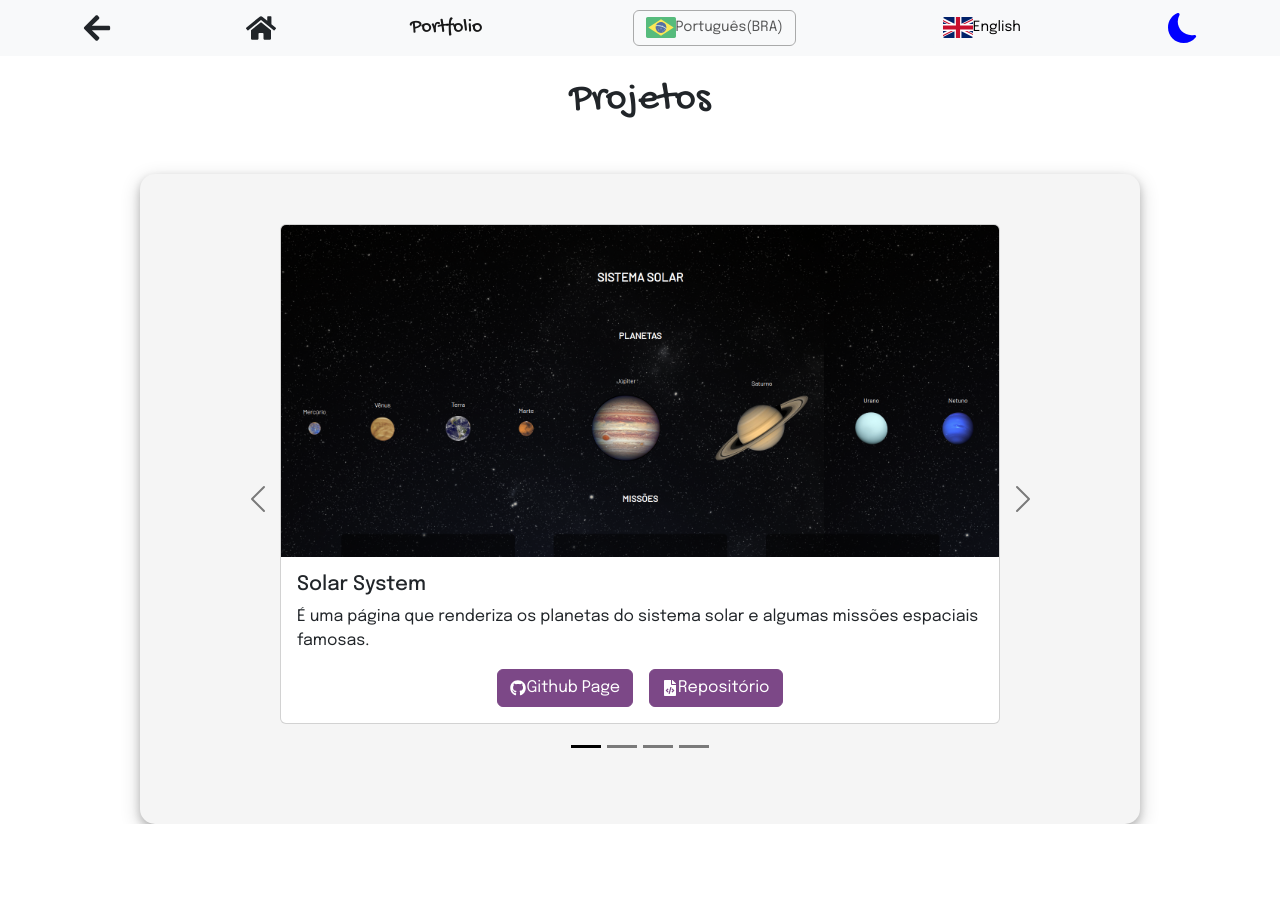
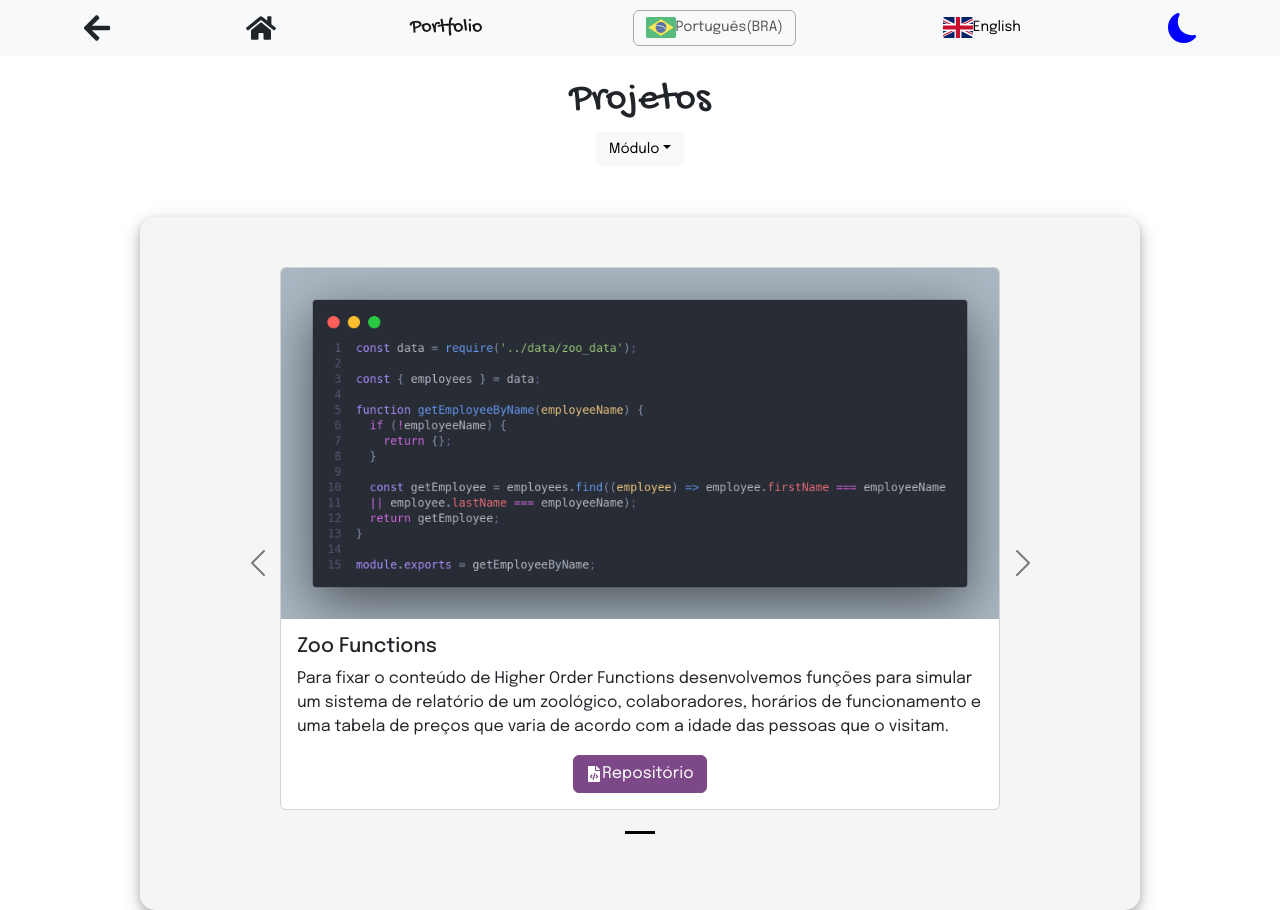
Before and after one commit to joanamds/joanamds.github.io, a React (Create React App) app: page /#/projects in a window 1280 px wide. Before the commit the page ends 824 px from the top, so only its background shows below. Built offline with nearby package versions, Linux system fonts and the light colour scheme.

Commit message:
feat: adicionando projetos de fundamentos e backend

```diff
--- a/src/components/ProjectCard.jsx
+++ b/src/components/ProjectCard.jsx
@@ -16,9 +16,12 @@ function ProjectCard({ projectName, projectImage, projectPage, projectRepo, proj
           { projectDescription }
         </Card.Text>
         <div className="buttons-card">
-          <Card.Link href={projectPage} target="_blank" rel="noopener noreferrer">
-            <Button variant="secondary"><FaGithub />Github Page</Button>
-          </Card.Link>
+          {projectPage != null ?
+            <Card.Link href={projectPage} target="_blank" rel="noopener noreferrer">
+              <Button variant="secondary"><FaGithub />Github Page</Button>
+            </Card.Link>
+            : <></>
+          }
           <Card.Link href={projectRepo} target="_blank" rel="noopener noreferrer">
             <Button variant="secondary"><FaFileCode />{ isEnglish ? 'Repository' : 'Repositório'}</Button>
           </Card.Link>
--- a/src/data/projectsData.js
+++ b/src/data/projectsData.js
@@ -2,8 +2,11 @@ import SolarSystem from '../images/projects_images/solar-system.png';
 import Trybetunes from '../images/projects_images/trybetunes.png';
 import OnlineStore from '../images/projects_images/online-store.png';
 import TrybeWallet from '../images/projects_images/trybewallet.png';
+import ZooFunctions from '../images/projects_images/zoo-functions.png';
+import TodoList from '../images/projects_images/todo-list.png';
 
-const projects = [
+
+export const projectsFront = [
   {
     title: 'Solar System',
     descriptionENG: 'It is a page that renders the solar system planets and some famous space missions.',
@@ -38,4 +41,24 @@ const projects = [
   },
 ];
 
-export default projects;
+export const projectsBack = [
+  {
+    title: 'Docker Todo List',
+    descriptionENG: 'The project aimed to build containers using Docker for an existing application. This was achieved by creating Dockerfile files and a docker-compose file.',
+    description: 'O objetivo do projeto foi dockerizar a aplicação Todo App que já estava pronta. Para isso desenvolvemos arquivos Dockerfile e um arquivo docker-compose.',
+    image: TodoList,
+    page: null,
+    repo: 'https://github.com/joanamds/projeto-solar-system',
+  },
+];
+
+export const projectsFundamentals = [
+  {
+    title: 'Zoo Functions',
+    descriptionENG: 'In order to learn more about Higher Order Functions we needed to create functions to simulate a zoo reporting system, collaborators, opening hours and a price list that varies according to the age of the visitors',
+    description: 'Para fixar o conteúdo de Higher Order Functions desenvolvemos funções para simular um sistema de relatório de um zoológico, colaboradores, horários de funcionamento e uma tabela de preços que varia de acordo com a idade das pessoas que o visitam.',
+    image: ZooFunctions,
+    page: null,
+    repo: 'https://github.com/joanamds/projeto-zoo-functions',
+  },
+];
--- a/src/pages/Contact.js
+++ b/src/pages/Contact.js
@@ -16,7 +16,7 @@ function Contact() {
 
   const emailClick = () => {
     copy('joanamdsantos1@gmail.com');
-    alert('Email copiado no clipboard');
+    alert(isEnglish ? 'Email copied on clipboard' : 'Email copiado no clipboard');
   }
 
   return (
--- a/src/pages/Projects.js
+++ b/src/pages/Projects.js
@@ -1,8 +1,9 @@
-import React, { useContext } from 'react';
+import React, { useContext, useEffect, useState } from 'react';
 import Header from '../components/Header';
 import Carousel from 'react-bootstrap/Carousel';
+import Dropdown from 'react-bootstrap/Dropdown';
 import '../styles/Projects.css'
-import projects from '../data/projectsData';
+import { projectsFront, projectsBack, projectsFundamentals } from '../data/projectsData';
 import ProjectCard from '../components/ProjectCard';
 import ThemeContext from '../context/ThemeContext';
 import LanguageContext from '../context/LanguageContext';
@@ -12,11 +13,42 @@ import LanguageContext from '../context/LanguageContext';
 function Projects() {
   const { isDarkTheme } = useContext(ThemeContext);
   const { isEnglish } = useContext(LanguageContext);
+  const [module, setModule] = useState('fundamentals');
+  const [projects, setProjects] = useState([]);
+
+  useEffect(() => {
+    switch (module) {
+      case 'fundamentals':
+        setProjects(projectsFundamentals)
+        break;
+      case 'frontend':
+        setProjects(projectsFront)
+        break;
+      case 'backend':
+        setProjects(projectsBack)
+        break;
+      default:
+        return projects;
+    }
+  });
 
   return (
     <div className="projects-page">
       <Header />
-      <h1>{ isEnglish ? 'Projects' : 'Projetos'}</h1>
+      <h1>{isEnglish ? 'Projects' : 'Projetos'}</h1>
+      <Dropdown className="dropdown-css">
+        <Dropdown.Toggle variant={ isDarkTheme ? 'dark' : 'light' } id="dropdown-basic">
+          {isEnglish ? 'Module' : 'Módulo'}
+        </Dropdown.Toggle>
+
+        <Dropdown.Menu>
+          <Dropdown.Item onClick={() => setModule('fundamentals')}>
+            { isEnglish? 'Fundamentals': 'Fundamentos do Desenvolvimento Web' }
+          </Dropdown.Item>
+          <Dropdown.Item onClick={ () => setModule('frontend') } >Front End</Dropdown.Item>
+          <Dropdown.Item onClick={() => setModule('backend')}>Back End</Dropdown.Item>
+        </Dropdown.Menu>
+      </Dropdown>
       <div className="carousel-container">
         <Carousel interval={ null } variant={isDarkTheme ? 'light' : 'dark'}>
           {projects.map((project, index) => (
--- a/src/styles/Projects.css
+++ b/src/styles/Projects.css
@@ -74,3 +74,9 @@
   background-color: gray !important;
   border-color: gray !important;
 }
+
+.dropdown-css {
+  display: flex;
+  justify-content: center;
+  align-items: center;
+}
```
Also changed, not shown: src/images/projects_images/todo-list.png (added), src/images/projects_images/zoo-functions.png (added).
